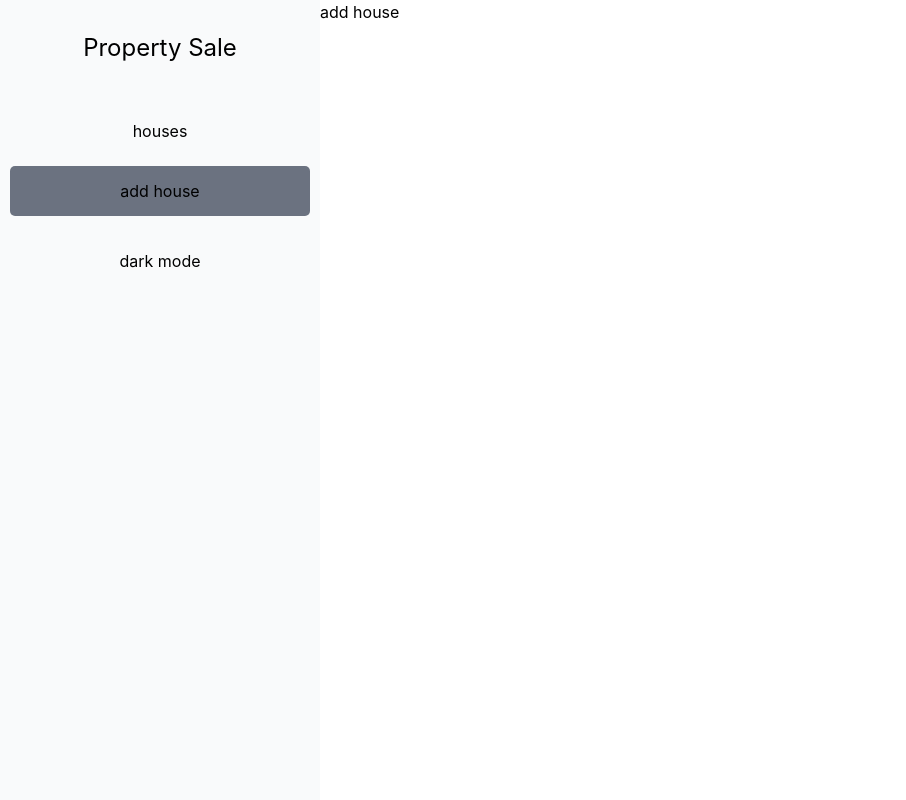
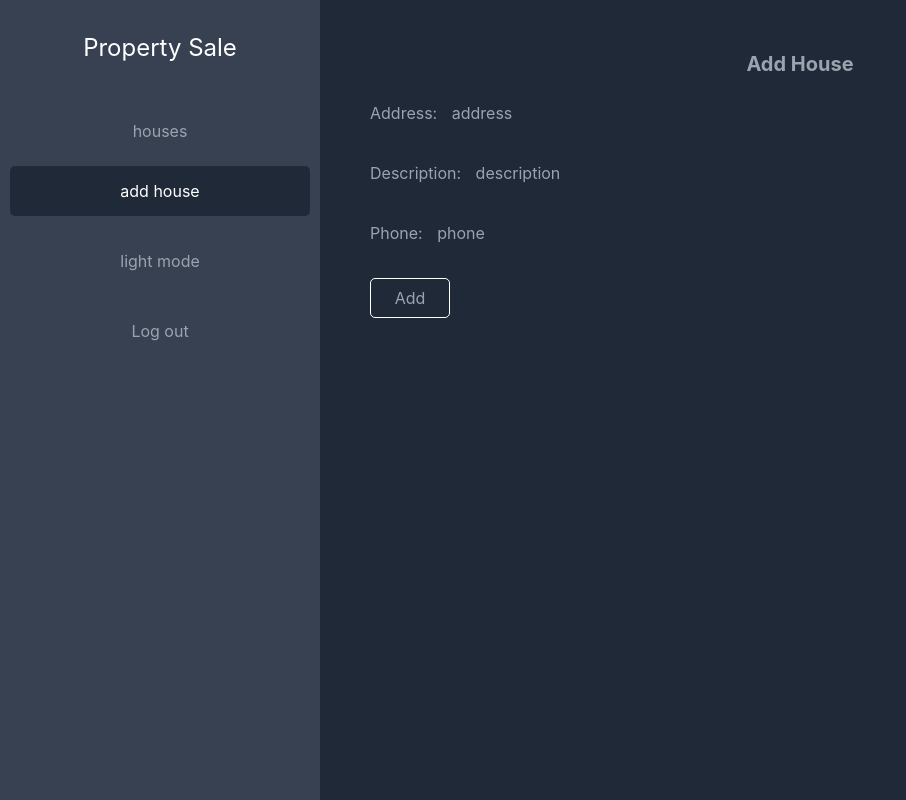
Before and after one commit to SajjadMashhadi/property-sale, a React (Vite) app: page /addHouse in a window 1280 px wide. Shown: the whole page, without its empty margins (0-906 px from the left). Built offline with nearby package versions, Linux system fonts and the light colour scheme.

Commit message:
add basic elements of Add House components

```diff
--- a/index.html
+++ b/index.html
@@ -4,6 +4,17 @@
     <meta charset="UTF-8" />
     <link rel="icon" type="image/svg+xml" href="/vite.svg" />
     <meta name="viewport" content="width=device-width, initial-scale=1.0" />
+    <link
+      rel="stylesheet"
+      href="https://unpkg.com/leaflet@1.9.4/dist/leaflet.css"
+      integrity="sha256-p4NxAoJBhIIN+hmNHrzRCf9tD/miZyoHS5obTRR9BMY="
+      crossorigin=""
+    />
+    <script
+      src="https://unpkg.com/leaflet@1.9.4/dist/leaflet.js"
+      integrity="sha256-20nQCchB9co0qIjJZRGuk2/Z9VM+kNiyxNV1lvTlZBo="
+      crossorigin=""
+    ></script>
     <title>Property Sale</title>
   </head>
   <body class="">
--- a/src/components/addHouse.tsx
+++ b/src/components/addHouse.tsx
@@ -1,3 +1,77 @@
+import { useState } from "react";
+import Button from "./button";
+
+interface house {
+  address: string;
+  description: string;
+  phone: number | undefined;
+}
+
 export default function AddHouse() {
-  return <div>add house</div>;
+  const [formData, setFormData] = useState<house>({
+    address: "",
+    description: "",
+    phone: undefined,
+  });
+
+  function handleSubmit(e: React.FormEvent<HTMLFormElement>) {
+    e.preventDefault();
+
+    fetch("http://localhost:3000/houses", {
+      method: "POST",
+      headers: { "Content-Type": "application/json" },
+      body: JSON.stringify(formData),
+    })
+      .then((res) => res.json())
+      .then((data) => console.log(data));
+  }
+
+  function handleChange(e: React.ChangeEvent<HTMLInputElement>) {
+    setFormData({ ...formData, [e.currentTarget.name]: e.currentTarget.value });
+  }
+
+  return (
+    <div className="w-3/4 flex flex-col gap-[20px] p-[50px]">
+      <h1 className="font-bold text-xl w-full text-center">Add House</h1>
+      <form
+        className="flex flex-col gap-[30px]"
+        onSubmit={(e) => handleSubmit(e)}
+      >
+        <div>
+          <label htmlFor="address">Address: </label>
+          <input
+            onChange={(e) => handleChange(e)}
+            value={formData.address}
+            className="w-[300px] h-[30px] p-[10px] bg-inherit border-b-gray-200 focus:border-none focus-within:border-none"
+            type="text"
+            name="address"
+            placeholder="address"
+          />
+        </div>
+        <div>
+          <label htmlFor="description">Description: </label>
+          <input
+            value={formData.description}
+            onChange={(e) => handleChange(e)}
+            className="w-[300px] h-[30px] p-[10px] bg-inherit border-b-gray-200 focus:border-none focus-within:border-none"
+            type="text"
+            name="description"
+            placeholder="description"
+          />
+        </div>
+        <div>
+          <label htmlFor="phone">Phone: </label>
+          <input
+            value={formData.phone}
+            onChange={(e) => handleChange(e)}
+            className="w-[300px] h-[30px] p-[10px] bg-inherit border-b-gray-200 focus:border-none focus-within:border-none"
+            type="text"
+            name="phone"
+            placeholder="phone"
+          />
+        </div>
+        <Button text="Add" />
+      </form>
+    </div>
+  );
 }
--- /dev/null
+++ b/src/components/button.tsx
@@ -0,0 +1,10 @@
+export default function Button({ text }: { text: string }) {
+  return (
+    <button
+      className="w-[80px] h-[40px] text-center rounded-[5px] border-solid border-black border-[1px] hover:bg-black hover:text-white dark:border-white dark:hover:bg-white dark:hover:text-black "
+      type="submit"
+    >
+      {text}
+    </button>
+  );
+}
--- a/src/components/houseCard.tsx
+++ b/src/components/houseCard.tsx
@@ -9,7 +9,7 @@ export default function HouseCard({
 }) {
   return (
     <Link
-      className="w-full h-[60px] dark:bg-gray-700 flex items-center p-[10px] rounded-[5px]"
+      className="w-full h-[60px] dark:bg-gray-700 bg-gray-50 flex items-center p-[10px] rounded-[5px]"
       to={`/houses/${id}`}
     >
       <div>
--- a/src/components/sidebar.tsx
+++ b/src/components/sidebar.tsx
@@ -2,6 +2,7 @@ import ThemeSwitch from "../components/themeSwitch";
 import { NavLink } from "react-router-dom";
 
 export default function Sidebar() {
+  const logout = () => {};
   return (
     <div className=" w-1/4 h-full flex flex-col gap-[20px] bg-gray-50 dark:bg-gray-700 p-[10px] pt-[30px]">
       <h1 className="text-[24px] text-center dark:text-white">Property Sale</h1>
@@ -10,19 +11,24 @@ export default function Sidebar() {
           to="/houses"
           className={({ isActive }) =>
             [
-              "h-[50px] flex justify-center items-center",
-              isActive ? "bg-gray-500 rounded-[5px]" : "",
+              "h-[50px] rounded-[5px] flex justify-center items-center ",
+              isActive
+                ? "dark:bg-gray-800 bg-gray-700 dark:text-white text-white"
+                : "dark:hover:bg-gray-600 hover:bg-gray-200",
             ].join(" ")
           }
         >
           houses
         </NavLink>
+
         <NavLink
           to="/addHouse"
           className={({ isActive }) =>
             [
-              "h-[50px] flex justify-center items-center",
-              isActive ? "bg-gray-500 rounded-[5px]" : "",
+              "h-[50px] rounded-[5px] flex justify-center items-center ",
+              isActive
+                ? "dark:bg-gray-800 bg-gray-700 dark:text-white text-white"
+                : "dark:hover:bg-gray-600 hover:bg-gray-200",
             ].join(" ")
           }
         >
@@ -30,6 +36,12 @@ export default function Sidebar() {
         </NavLink>
       </div>
       <ThemeSwitch />
+      <button
+        className="h-[50px] rounded-[5px] flex justify-center items-center dark:hover:bg-gray-600 hover:bg-gray-200"
+        onClick={() => logout()}
+      >
+        Log out
+      </button>
     </div>
   );
 }
--- a/src/components/signup.tsx
+++ b/src/components/signup.tsx
@@ -1,4 +1,5 @@
 import { useState } from "react";
+import Button from "./button";
 
 interface user {
   email: string;
@@ -37,8 +38,8 @@ export default function Signup({ registerType }: { registerType: string }) {
   }
 
   return (
-    <div className="w-full h-screen flex flex-col justify-center justify-items-center items-center">
-      <div className="w-[700px] flex flex-col gap-[50px] bg-gray-50 p-[40px] border-none rounded-[5px]">
+    <div className="w-full h-screen flex flex-col justify-center justify-items-center items-center dark:bg-gray-700">
+      <div className=" 0 w-[700px] flex flex-col gap-[50px] bg-gray-50 p-[40px] border-none rounded-[5px]">
         <h1 className="text-4xl  font-bold text-center">{registerType}</h1>
         <form
           className="flex flex-col gap-[30px]"
@@ -67,13 +68,7 @@ export default function Signup({ registerType }: { registerType: string }) {
             ></input>
           </div>
           <div className="flex flex-row justify-center">
-            <button
-              disabled={!formData.email || !formData.password}
-              className="w-[100px] h-[50px] text-center rounded-[5px] border-solid border-black border-[2px] hover:bg-black hover:text-white disabled:hover:text-gray-500 disabled:hover:bg-inherit"
-              type="submit"
-            >
-              {registerType}
-            </button>
+            <Button text={registerType} />
           </div>
         </form>
       </div>
--- a/src/components/themeSwitch.tsx
+++ b/src/components/themeSwitch.tsx
@@ -2,7 +2,7 @@ import { useEffect } from "react";
 import { useLocalStorage } from "usehooks-ts";
 
 export default function ThemeSwitch() {
-  const [theme, setTheme] = useLocalStorage("theme", "light");
+  const [theme, setTheme] = useLocalStorage("theme", "dark");
 
   useEffect(() => {
     document.body.classList.remove("light", "dark");
@@ -14,13 +14,11 @@ export default function ThemeSwitch() {
   };
 
   return (
-    <div>
-      <button
-        className="h-[50px] w-full flex justify-center items-center text-center"
-        onClick={() => handleToggle()}
-      >
-        {theme === "light" ? "dark" : "light"} mode
-      </button>
-    </div>
+    <button
+      className="h-[50px] rounded-[5px] flex justify-center items-center dark:hover:bg-gray-600 hover:bg-gray-200"
+      onClick={() => handleToggle()}
+    >
+      {theme === "light" ? "dark" : "light"} mode
+    </button>
   );
 }
```
